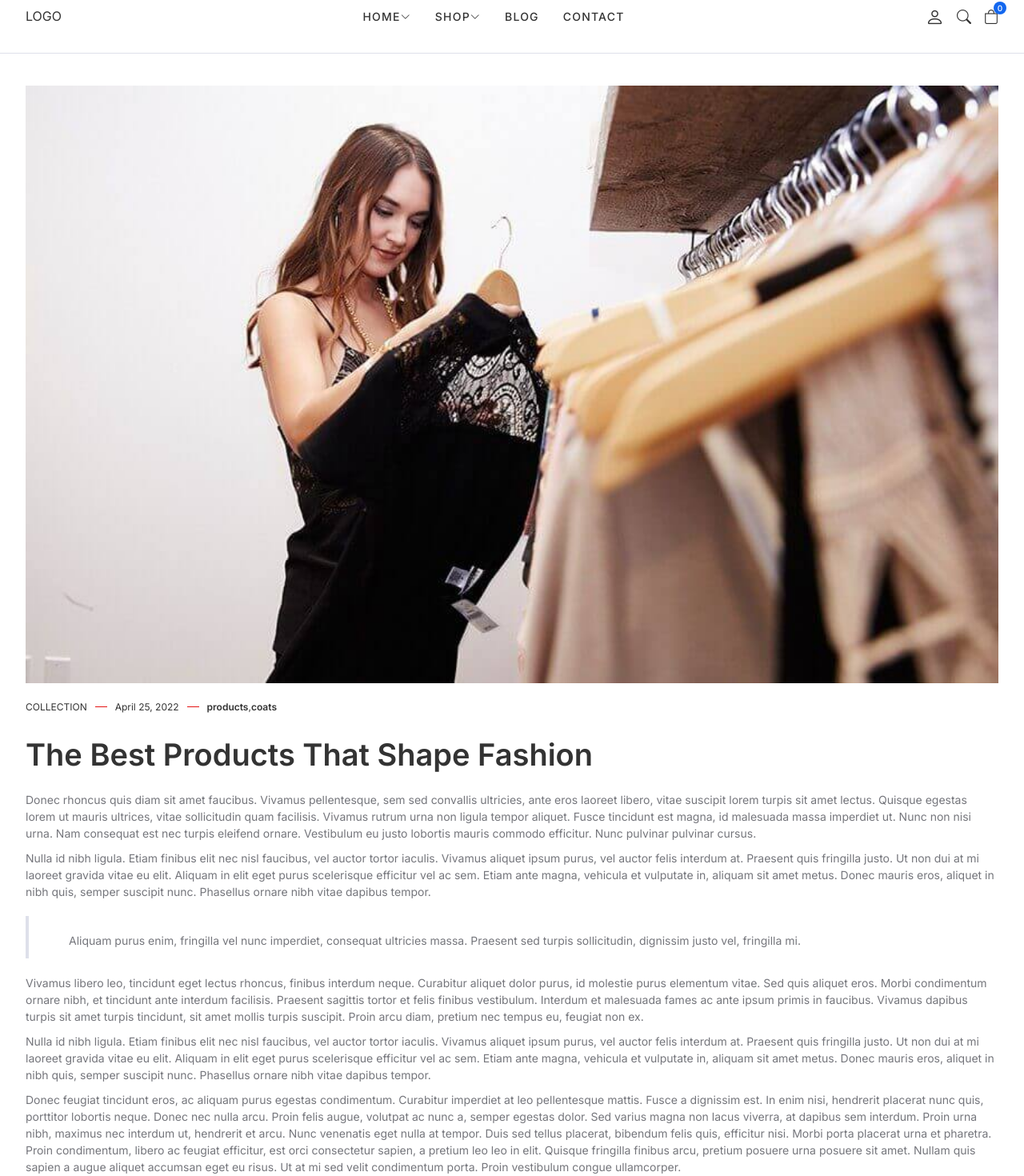
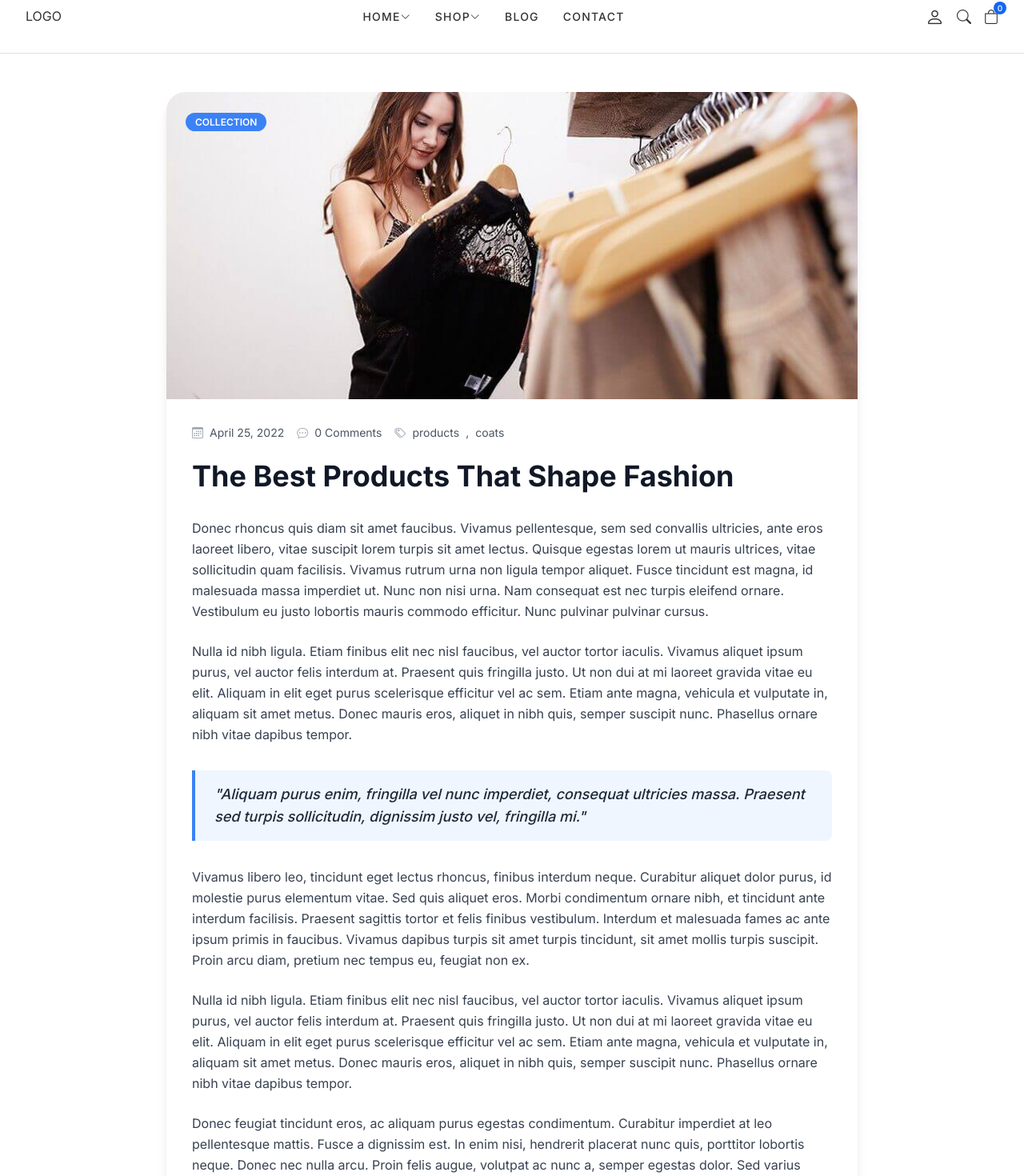
Before and after one commit to seval2016/e-commerce-UI, a React (Vite) app: page /blog/1 in a window 1280 px wide. Shown: the part 71-1541 px from the top of the page at 80% size. Built offline with nearby package versions, Linux system fonts and the light colour scheme.

Commit message:
blog page and page detail

```diff
--- a/src/components/BlogDetails/BlogDetails.css
+++ /dev/null
@@ -1,59 +0,0 @@
-.single-blog {
-  margin-top: 40px;
-}
-
-.single-blog figure img {
-  width: 100%;
-}
-
-.single-blog .blog-wrapper .blog-meta {
-  display: flex;
-  font-size: 12px;
-  column-gap: 10px;
-  margin: 20px 0;
-}
-
-.single-blog .blog-wrapper .blog-date {
-  display: flex;
-  align-items: center;
-  column-gap: 10px;
-}
-
-.single-blog .blog-wrapper .blog-date::before,
-.single-blog .blog-wrapper .blog-date::after {
-  content: "";
-  width: 15px;
-  height: 1px;
-  background-color: #e51414;
-}
-
-.single-blog .blog-wrapper .blog-tags a {
-  font-weight: 600;
-}
-
-.single-blog .blog-wrapper .blog-title {
-  font-size: 38px;
-  font-weight: 600;
-  margin-bottom: 15px;
-}
-
-.single-blog .blog-wrapper .blog-content {
-  margin-bottom: 15px;
-}
-
-.single-blog .blog-wrapper .blog-content p {
-  font-size: 14px;
-  line-height: 1.5;
-  color: #75767c;
-  margin-bottom: 10px;
-}
-
-.single-blog .blog-wrapper .blog-content blockquote {
-  padding: 20px 30px 12px 50px;
-  border-left: 4px solid #dee0ea;
-  margin: 20px 0;
-}
-
-.single-blog .blog-wrapper .blog-content blockquote p {
-  margin-bottom: 0;
-}
--- a/src/components/BlogDetails/BlogDetails.jsx
+++ b/src/components/BlogDetails/BlogDetails.jsx
@@ -1,31 +1,55 @@
 import Reviews from "../Reviews/Reviews";
-import "./BlogDetails.css";
 
 const BlogDetails = () => {
   return (
-    <section className="single-blog">
-      <div className="container">
-        <article>
-          <figure>
-            <a href="#">
-              <img src="/img/blogs/blog1.jpg" alt="" />
-            </a>
+    <section className="py-12 bg-white min-h-screen">
+      <div className="container mx-auto px-4 max-w-4xl">
+        {/* Blog Header */}
+        <article className="bg-white rounded-3xl shadow-lg overflow-hidden">
+          {/* Featured Image */}
+          <figure className="relative">
+            <img
+              src="/img/blogs/blog1.jpg"
+              alt="Blog Post"
+              className="w-full h-64 md:h-96 object-cover"
+            />
+            <div className="absolute top-6 left-6">
+              <span className="bg-blue-500 text-white text-xs font-semibold px-3 py-1 rounded-full">
+                COLLECTION
+              </span>
+            </div>
           </figure>
-          <div className="blog-wrapper">
-            <div className="blog-meta">
-              <div className="blog-category">
-                <a href="#">COLLECTION</a>
+
+          {/* Blog Content */}
+          <div className="p-8">
+            {/* Meta Information */}
+            <div className="flex flex-wrap items-center gap-4 text-sm text-gray-600 mb-6">
+              <div className="flex items-center gap-2">
+                <i className="bi bi-calendar3 text-gray-400"></i>
+                <span>April 25, 2022</span>
               </div>
-              <div className="blog-date">
-                <a href="#">April 25, 2022</a>
+              <div className="flex items-center gap-2">
+                <i className="bi bi-chat-dots text-gray-400"></i>
+                <span>0 Comments</span>
               </div>
-              <div className="blog-tags">
-                <a href="#">products</a>,<a href="#">coats</a>
+              <div className="flex items-center gap-2">
+                <i className="bi bi-tags text-gray-400"></i>
+                <div className="flex gap-2">
+                  <a href="#" className="hover:text-blue-600 transition-colors">products</a>
+                  <span>,</span>
+                  <a href="#" className="hover:text-blue-600 transition-colors">coats</a>
+                </div>
               </div>
             </div>
-            <h1 className="blog-title">The Best Products That Shape Fashion</h1>
-            <div className="blog-content">
-              <p>
+
+            {/* Blog Title */}
+            <h1 className="text-3xl md:text-4xl font-bold text-gray-900 mb-8 leading-tight">
+              The Best Products That Shape Fashion
+            </h1>
+
+            {/* Blog Content */}
+            <div className="prose prose-lg max-w-none">
+              <p className="text-gray-700 leading-relaxed mb-6">
                 Donec rhoncus quis diam sit amet faucibus. Vivamus pellentesque,
                 sem sed convallis ultricies, ante eros laoreet libero, vitae
                 suscipit lorem turpis sit amet lectus. Quisque egestas lorem ut
@@ -36,7 +60,8 @@ const BlogDetails = () => {
                 lobortis mauris commodo efficitur. Nunc pulvinar pulvinar
                 cursus.
               </p>
-              <p>
+
+              <p className="text-gray-700 leading-relaxed mb-6">
                 Nulla id nibh ligula. Etiam finibus elit nec nisl faucibus, vel
                 auctor tortor iaculis. Vivamus aliquet ipsum purus, vel auctor
                 felis interdum at. Praesent quis fringilla justo. Ut non dui at
@@ -47,15 +72,16 @@ const BlogDetails = () => {
                 dapibus tempor.
               </p>
 
-              <blockquote>
-                <p>
-                  Aliquam purus enim, fringilla vel nunc imperdiet, consequat
+              {/* Quote Block */}
+              <blockquote className="border-l-4 border-blue-500 pl-6 py-4 my-8 bg-blue-50 rounded-r-lg">
+                <p className="text-lg italic text-gray-800 font-medium">
+                  "Aliquam purus enim, fringilla vel nunc imperdiet, consequat
                   ultricies massa. Praesent sed turpis sollicitudin, dignissim
-                  justo vel, fringilla mi.
+                  justo vel, fringilla mi."
                 </p>
               </blockquote>
 
-              <p>
+              <p className="text-gray-700 leading-relaxed mb-6">
                 Vivamus libero leo, tincidunt eget lectus rhoncus, finibus
                 interdum neque. Curabitur aliquet dolor purus, id molestie purus
                 elementum vitae. Sed quis aliquet eros. Morbi condimentum ornare
@@ -65,7 +91,8 @@ const BlogDetails = () => {
                 amet turpis tincidunt, sit amet mollis turpis suscipit. Proin
                 arcu diam, pretium nec tempus eu, feugiat non ex.
               </p>
-              <p>
+
+              <p className="text-gray-700 leading-relaxed mb-6">
                 Nulla id nibh ligula. Etiam finibus elit nec nisl faucibus, vel
                 auctor tortor iaculis. Vivamus aliquet ipsum purus, vel auctor
                 felis interdum at. Praesent quis fringilla justo. Ut non dui at
@@ -75,7 +102,8 @@ const BlogDetails = () => {
                 in nibh quis, semper suscipit nunc. Phasellus ornare nibh vitae
                 dapibus tempor.
               </p>
-              <p>
+
+              <p className="text-gray-700 leading-relaxed mb-6">
                 Donec feugiat tincidunt eros, ac aliquam purus egestas
                 condimentum. Curabitur imperdiet at leo pellentesque mattis.
                 Fusce a dignissim est. In enim nisi, hendrerit placerat nunc
@@ -92,7 +120,8 @@ const BlogDetails = () => {
                 mi sed velit condimentum porta. Proin vestibulum congue
                 ullamcorper.
               </p>
-              <p>
+
+              <p className="text-gray-700 leading-relaxed">
                 Nunc blandit ligula mi, quis commodo dolor fermentum sit amet.
                 Nam vehicula pharetra lacus a vulputate. Duis pulvinar
                 vestibulum dolor, vel commodo arcu laoreet ac. Vestibulum sed
@@ -104,9 +133,26 @@ const BlogDetails = () => {
                 ut viverra eros. Vestibulum ut ligula quam.
               </p>
             </div>
+
+            {/* Author Info */}
+            <div className="mt-12 pt-8 border-t border-gray-200">
+              <div className="flex items-center gap-4">
+                <div className="w-16 h-16 bg-gray-200 rounded-full flex items-center justify-center">
+                  <i className="bi bi-person text-2xl text-gray-500"></i>
+                </div>
+                <div>
+                  <h3 className="font-semibold text-gray-900">John Doe</h3>
+                  <p className="text-sm text-gray-600">Fashion Blogger & Designer</p>
+                </div>
+              </div>
+            </div>
           </div>
         </article>
-        <Reviews />
+
+        {/* Comments Section */}
+        <div className="mt-12">
+          <Reviews />
+        </div>
       </div>
     </section>
   );
--- a/src/components/Blogs/BlogItem.css
+++ /dev/null
@@ -1,40 +0,0 @@
-.blog-list .blog-image {
-  display: flex;
-}
-
-.blog-list .blog-image img {
-  width: 100%;
-}
-
-.blog-item .blog-info {
-  padding: 30px 10px 25px 10px;
-  display: flex;
-  flex-direction: column;
-  align-items: center;
-  box-shadow: 0 5px 15px rgb(0 0 0 / 8%);
-}
-
-.blog-item .blog-info-top {
-  font-size: 14px;
-  color: #b2b3b8;
-  margin-bottom: 10px;
-}
-
-.blog-item .blog-info-center a {
-  font-size: 20px;
-  margin-bottom: 20px;
-  font-weight: 500;
-}
-
-.blog-item .blog-info-bottom a {
-  font-size: 14px;
-  border-bottom: 1px solid;
-  padding-bottom: 4px;
-  margin-top: 10px;
-  display: inline-block;
-  transition: 0.2s ease color;
-}
-
-.blog-item .blog-info-bottom a:hover {
-  color: #1367ef;
-}
--- a/src/components/Blogs/BlogItem.jsx
+++ b/src/components/Blogs/BlogItem.jsx
@@ -1,23 +1,60 @@
-import "./BlogItem.css"
+import { Link } from "react-router-dom";
 
 const BlogItem = () => {
   return (
-    <li className="blog-item">
-      <a href="#" className="blog-image">
-        <img src="/img/blogs/blog1.jpg" alt="" />
-      </a>
-      <div className="blog-info">
-        <div className="blog-info-top">
-          <span>25 Feb, 2021 </span>-<span>0 Comments</span>
+    <article className="bg-white rounded-2xl shadow-sm hover:shadow-xl transition-all duration-300 overflow-hidden group">
+      {/* Blog Image */}
+      <Link to="/blog/1" className="block relative overflow-hidden">
+        <img
+          src="/img/blogs/blog1.jpg"
+          alt="Blog Post"
+          className="w-full h-48 object-cover group-hover:scale-105 transition-transform duration-300"
+        />
+        <div className="absolute top-4 left-4">
+          <span className="bg-blue-500 text-white text-xs font-semibold px-3 py-1 rounded-full">
+            FASHION
+          </span>
         </div>
-        <div className="blog-info-center">
-          <a href="#">Aliquam hendrerit mi metus</a>
+      </Link>
+
+      {/* Blog Content */}
+      <div className="p-6">
+        {/* Meta Information */}
+        <div className="flex items-center gap-4 text-sm text-gray-500 mb-4">
+          <div className="flex items-center gap-1">
+            <i className="bi bi-calendar3 text-gray-400"></i>
+            <span>25 Feb, 2021</span>
+          </div>
+          <div className="flex items-center gap-1">
+            <i className="bi bi-chat-dots text-gray-400"></i>
+            <span>0 Comments</span>
+          </div>
         </div>
-        <div className="blog-info-bottom">
-          <a href="#">Read More</a>
-        </div>
+
+        {/* Blog Title */}
+        <Link to="/blog/1">
+          <h3 className="text-xl font-bold text-gray-900 mb-4 hover:text-blue-600 transition-colors duration-200 line-clamp-2">
+            Aliquam hendrerit mi metus
+          </h3>
+        </Link>
+
+        {/* Blog Excerpt */}
+        <p className="text-gray-600 leading-relaxed mb-6 line-clamp-3">
+          Lorem ipsum dolor sit amet, consectetur adipiscing elit. Sed do eiusmod tempor
+          incididunt ut labore et dolore magna aliqua. Ut enim ad minim veniam, quis
+          nostrud exercitation ullamco laboris.
+        </p>
+
+        {/* Read More Link */}
+        <Link
+          to="/blog/1"
+          className="inline-flex items-center gap-2 text-blue-600 hover:text-blue-700 font-semibold transition-colors duration-200"
+        >
+          Read More
+          <i className="bi bi-arrow-right text-sm"></i>
+        </Link>
       </div>
-    </li>
+    </article>
   );
 };
 
--- a/src/components/Blogs/Blogs.css
+++ /dev/null
@@ -1,11 +0,0 @@
-/*! blogs start  */
-.blogs {
-    margin-bottom: 30px;
-  }
-
-  .blogs .blog-list {
-    display: grid;
-    grid-template-columns: 1fr 1fr 1fr;
-    gap: 30px;
-  }
-  /*! blogs end  */
```
Also changed, not shown: src/components/Blogs/Blogs.jsx (+8 -8 lines).
